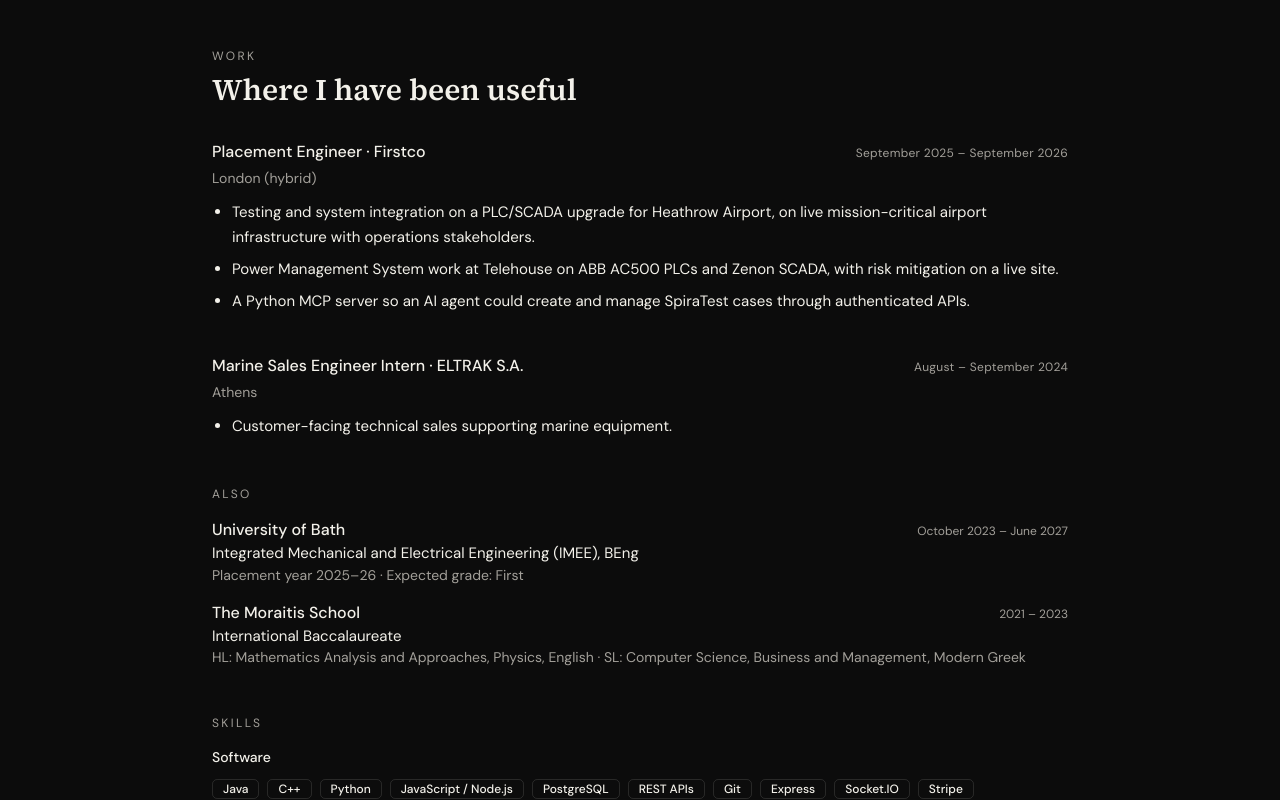
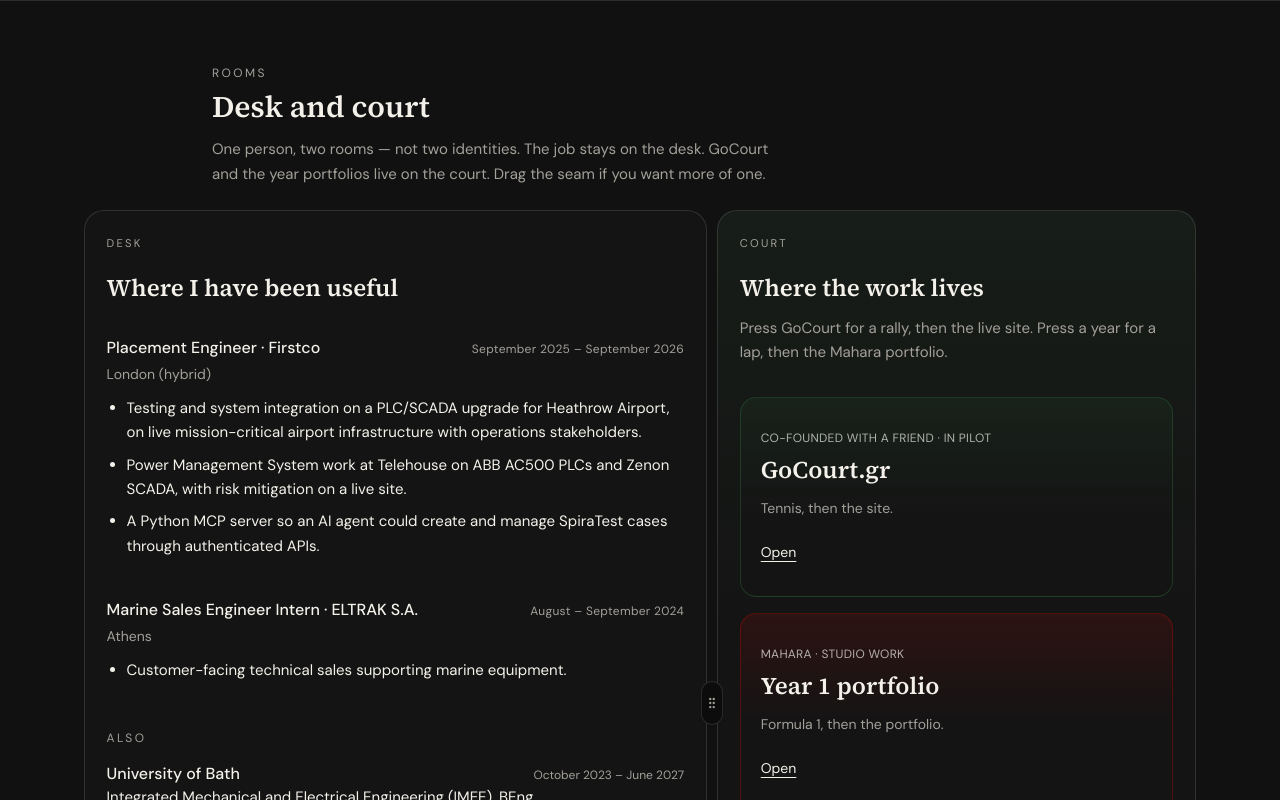
Before and after one commit to alexplds/personal-website, a Next.js app: page / in a window 1280 px wide. Shown: the part 1260-2060 px from the top of the page. Built offline with nearby package versions, Linux system fonts and the light colour scheme.

Commit message:
Add a Desk and Court split you can drag
Work and play sit in two rooms after the story. Drag the seam to give one more space. It is a layout, not a second identity.

Co-authored-by: alexandrosplds <Alexandros.polychroniadis@gmail.com>

```diff
--- a/app/globals.css
+++ b/app/globals.css
@@ -125,6 +125,16 @@
 }
 
 @media print {
+  .rooms-seam {
+    display: none !important;
+  }
+  .rooms-board {
+    display: block !important;
+  }
+  .rooms-pane {
+    break-inside: avoid;
+    margin-bottom: 1rem;
+  }
   .no-print {
     display: none !important;
   }
@@ -288,6 +298,115 @@
   transform: none;
 }
 
+.rooms-band {
+  margin-top: 1rem;
+  border-block: 1px solid var(--border);
+  background: color-mix(in oklab, var(--muted) 35%, var(--background));
+}
+
+.rooms-intro {
+  max-width: 56rem;
+  margin: 0 auto;
+  padding: 4rem 1.25rem 1.5rem;
+}
+
+.rooms-board {
+  display: flex;
+  flex-direction: column;
+  max-width: 72rem;
+  margin: 0 auto 4rem;
+  padding: 0 1.25rem;
+  gap: 1rem;
+}
+
+.rooms-pane {
+  min-width: 0;
+  border: 1px solid var(--border);
+  border-radius: 1.25rem;
+  padding: 1.5rem 1.35rem 2rem;
+}
+
+.rooms-desk {
+  background: var(--card);
+}
+
+.rooms-court {
+  background:
+    linear-gradient(180deg, rgb(47 107 60 / 10%), transparent 42%),
+    var(--card);
+}
+
+.rooms-label {
+  margin-bottom: 1.25rem;
+  font-size: 0.7rem;
+  letter-spacing: 0.2em;
+  text-transform: uppercase;
+  color: var(--muted-foreground);
+}
+
+.rooms-seam {
+  display: none;
+}
+
+@media (min-width: 960px) {
+  .rooms-board {
+    flex-direction: row;
+    align-items: stretch;
+    gap: 0;
+    min-height: 36rem;
+  }
+
+  .rooms-desk {
+    flex: 0 0 var(--desk, 56%);
+  }
+
+  .rooms-court {
+    flex: 1 1 auto;
+  }
+
+  .rooms-seam {
+    display: flex;
+    position: relative;
+    z-index: 2;
+    width: 1.35rem;
+    flex: 0 0 1.35rem;
+    margin-inline: -0.35rem;
+    align-items: center;
+    justify-content: center;
+    cursor: col-resize;
+    background: transparent;
+    border: 0;
+    color: var(--muted-foreground);
+    touch-action: none;
+  }
+
+  .rooms-seam:focus-visible {
+    outline: 2px solid var(--ring);
+    outline-offset: 2px;
+  }
+
+  .rooms-grip {
+    display: flex;
+    width: 1.35rem;
+    height: 2.75rem;
+    align-items: center;
+    justify-content: center;
+    border: 1px solid var(--border);
+    border-radius: 999px;
+    background: var(--background);
+    box-shadow: 0 1px 2px rgb(0 0 0 / 6%);
+  }
+
+  .rooms-board-dragging {
+    user-select: none;
+    cursor: col-resize;
+  }
+
+  .rooms-board-dragging .rooms-pane {
+    pointer-events: none;
+  }
+}
+
 .story-card {
   transition: transform 0.3s ease;
 }
--- a/app/page.tsx
+++ b/app/page.tsx
@@ -1,3 +1,4 @@
+import { RoomsSplit } from "@/components/rooms";
 import { SiteHeader } from "@/components/site-header";
 import { SportTrail } from "@/components/sport-trail";
 import {
@@ -20,12 +21,15 @@ export default function Home() {
       </a>
       <SiteHeader />
       <SportTrail />
-      <main className="mx-auto max-w-4xl">
-        <HeroSection />
-        <StorySection />
-        <WorkSection />
-        <PlaySection />
-        <ContactSection />
+      <main>
+        <div className="mx-auto max-w-4xl">
+          <HeroSection />
+          <StorySection />
+        </div>
+        <RoomsSplit desk={<WorkSection embedded />} court={<PlaySection embedded />} />
+        <div className="mx-auto max-w-4xl">
+          <ContactSection />
+        </div>
       </main>
       <SiteFooter />
     </div>
--- a/components/destinations.tsx
+++ b/components/destinations.tsx
@@ -4,11 +4,23 @@ import { content } from "@/lib/content";
 import { LaunchOverlay, PendingNote, useLaunch } from "@/components/overlays";
 import { Reveal } from "@/components/reveal";
 
-export function PlaySection() {
+export function PlaySection({ embedded = false }: { embedded?: boolean }) {
   const { mode, href, runId, pendingNote, launch, finish, clearNote } = useLaunch();
 
   return (
-    <section id="play" className="scroll-mt-20 px-5 py-16">
+    <section
+      id={embedded ? undefined : "play"}
+      className={embedded ? "" : "scroll-mt-20 px-5 py-16"}
+    >
+      {embedded ? (
+        <>
+          <h2 className="font-heading text-2xl">Where the work lives</h2>
+          <p className="mt-3 text-[15px] leading-relaxed text-muted-foreground">
+            Press GoCourt for a rally, then the live site. Press a year for a lap, then the Mahara
+            portfolio.
+          </p>
+        </>
+      ) : (
         <Reveal>
           <p className="text-xs tracking-[0.2em] text-muted-foreground uppercase">Play</p>
           <h2 className="font-heading mt-2 text-3xl">Where the work lives</h2>
@@ -17,7 +29,8 @@ export function PlaySection() {
             live site. Press a year for a lap, then the Mahara portfolio.
           </p>
         </Reveal>
-      <div className="mt-8 grid gap-4 md:grid-cols-3">
+      )}
+      <div className={`mt-8 grid gap-4 ${embedded ? "grid-cols-1" : "md:grid-cols-3"}`}>
         {content.destinations.map((dest, i) => (
           <Reveal key={dest.id} delay={i * 90}>
             <button
--- /dev/null
+++ b/components/rooms.tsx
@@ -0,0 +1,121 @@
+"use client";
+
+import {
+  useCallback,
+  useRef,
+  useState,
+  type CSSProperties,
+  type ReactNode,
+} from "react";
+import { GripVerticalIcon } from "lucide-react";
+
+const MIN = 30;
+const MAX = 70;
+const START = 56;
+
+export function RoomsSplit({
+  desk,
+  court,
+}: {
+  desk: ReactNode;
+  court: ReactNode;
+}) {
+  const boardRef = useRef<HTMLDivElement>(null);
+  const [pct, setPct] = useState(START);
+  const [dragging, setDragging] = useState(false);
+
+  const moveTo = useCallback((clientX: number) => {
+    const board = boardRef.current;
+    if (!board) return;
+    const rect = board.getBoundingClientRect();
+    if (rect.width < 8) return;
+    const next = ((clientX - rect.left) / rect.width) * 100;
+    setPct(Math.min(MAX, Math.max(MIN, next)));
+  }, []);
+
+  function onPointerDown(event: React.PointerEvent<HTMLButtonElement>) {
+    if (window.innerWidth < 960) return;
+    event.preventDefault();
+    setDragging(true);
+    event.currentTarget.setPointerCapture(event.pointerId);
+    moveTo(event.clientX);
+  }
+
+  function onPointerMove(event: React.PointerEvent<HTMLButtonElement>) {
+    if (!dragging) return;
+    moveTo(event.clientX);
+  }
+
+  function endDrag(event: React.PointerEvent<HTMLButtonElement>) {
+    if (!dragging) return;
+    setDragging(false);
+    if (event.currentTarget.hasPointerCapture(event.pointerId)) {
+      event.currentTarget.releasePointerCapture(event.pointerId);
+    }
+  }
+
+  function onKeyDown(event: React.KeyboardEvent<HTMLButtonElement>) {
+    if (event.key === "ArrowLeft") {
+      event.preventDefault();
+      setPct((n) => Math.max(MIN, n - 3));
+    } else if (event.key === "ArrowRight") {
+      event.preventDefault();
+      setPct((n) => Math.min(MAX, n + 3));
+    } else if (event.key === "Home") {
+      event.preventDefault();
+      setPct(START);
+    }
+  }
+
+  return (
+    <section className="rooms-band" aria-label="Desk and court">
+      <div className="rooms-intro">
+        <p className="text-xs tracking-[0.2em] text-muted-foreground uppercase">Rooms</p>
+        <h2 className="font-heading mt-2 text-3xl">Desk and court</h2>
+        <p className="mt-3 max-w-xl text-[15px] leading-relaxed text-muted-foreground">
+          One person, two rooms — not two identities. The job stays on the desk. GoCourt and the
+          year portfolios live on the court. Drag the seam if you want more of one.
+        </p>
+      </div>
+
+      <div
+        ref={boardRef}
+        className={`rooms-board${dragging ? " rooms-board-dragging" : ""}`}
+        style={{ "--desk": `${pct}%` } as CSSProperties}
+      >
+        <div id="work" className="rooms-pane rooms-desk scroll-mt-20">
+          <p className="rooms-label">Desk</p>
+          {desk}
+        </div>
+
+        <button
+          type="button"
+          role="separator"
+          className="rooms-seam"
+          aria-label="Resize desk and court"
+          aria-orientation="vertical"
+          aria-controls="work play"
+          aria-valuemin={MIN}
+          aria-valuemax={MAX}
+          aria-valuenow={Math.round(pct)}
+          aria-valuetext={`${Math.round(pct)} percent desk`}
+          onPointerDown={onPointerDown}
+          onPointerMove={onPointerMove}
+          onPointerUp={endDrag}
+          onPointerCancel={endDrag}
+          onDoubleClick={() => setPct(START)}
+          onKeyDown={onKeyDown}
+        >
+          <span className="rooms-grip" aria-hidden="true">
+            <GripVerticalIcon className="size-3.5" />
+          </span>
+        </button>
+
+        <div id="play" className="rooms-pane rooms-court scroll-mt-20">
+          <p className="rooms-label">Court</p>
+          {court}
+        </div>
+      </div>
+    </section>
+  );
+}
--- a/components/sections.tsx
+++ b/components/sections.tsx
@@ -85,13 +85,20 @@ export function StorySection() {
   );
 }
 
-export function WorkSection() {
+export function WorkSection({ embedded = false }: { embedded?: boolean }) {
   return (
-    <section id="work" className="scroll-mt-20 px-5 py-16">
-      <Reveal>
-        <p className="text-xs tracking-[0.2em] text-muted-foreground uppercase">Work</p>
-        <h2 className="font-heading mt-2 text-3xl">Where I have been useful</h2>
-      </Reveal>
+    <section
+      id={embedded ? undefined : "work"}
+      className={embedded ? "" : "scroll-mt-20 px-5 py-16"}
+    >
+      {embedded ? (
+        <h2 className="font-heading text-2xl">Where I have been useful</h2>
+      ) : (
+        <Reveal>
+          <p className="text-xs tracking-[0.2em] text-muted-foreground uppercase">Work</p>
+          <h2 className="font-heading mt-2 text-3xl">Where I have been useful</h2>
+        </Reveal>
+      )}
       <ol className="mt-8 space-y-10">
         {content.experience.map((job, i) => (
           <Reveal key={`${job.org}-${job.role}`} delay={i * 60}>
```
Also changed, not shown: 1 other file (tests, documents, lock files or other folders). Lines whose indentation alone changed are shown as unchanged.
